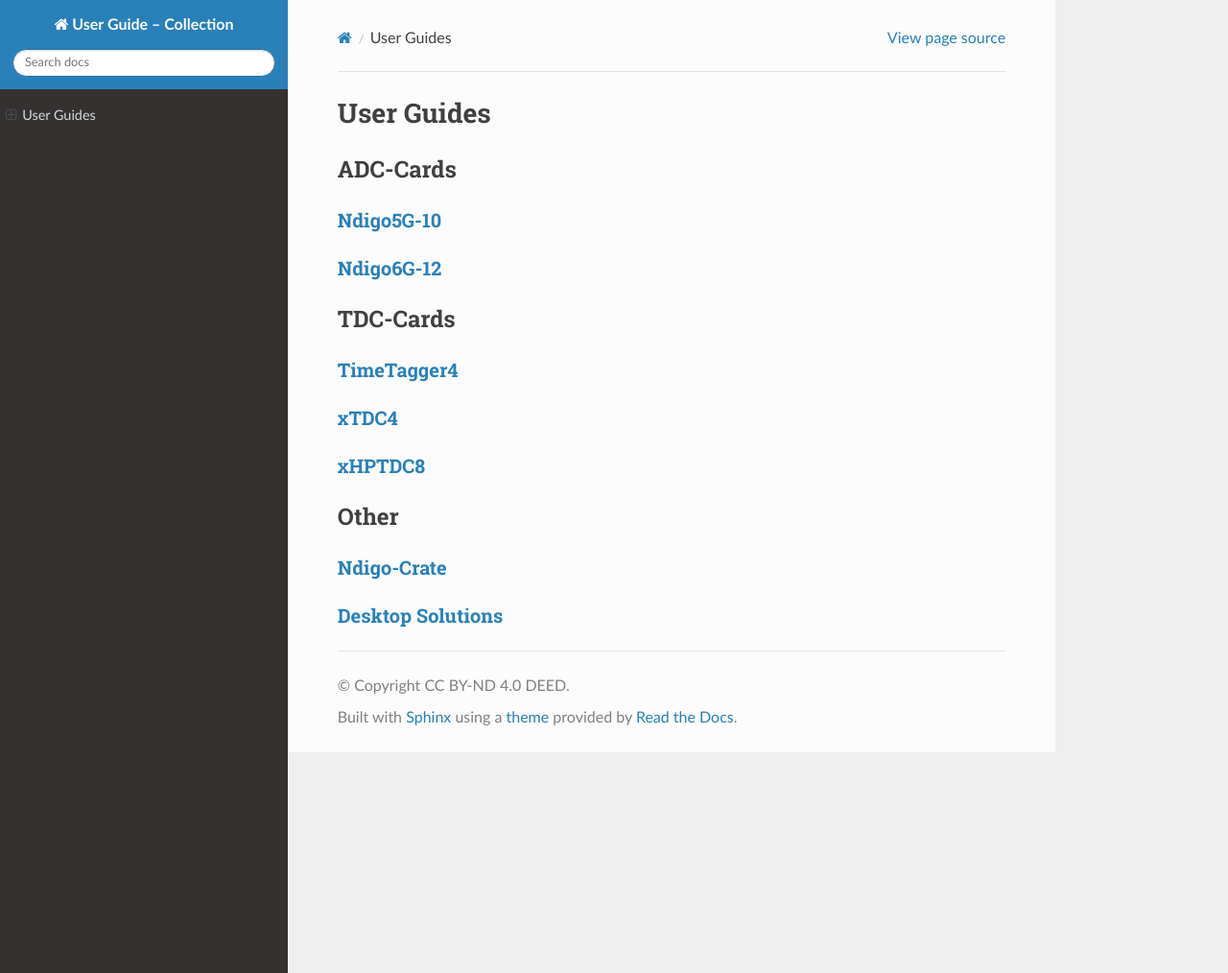
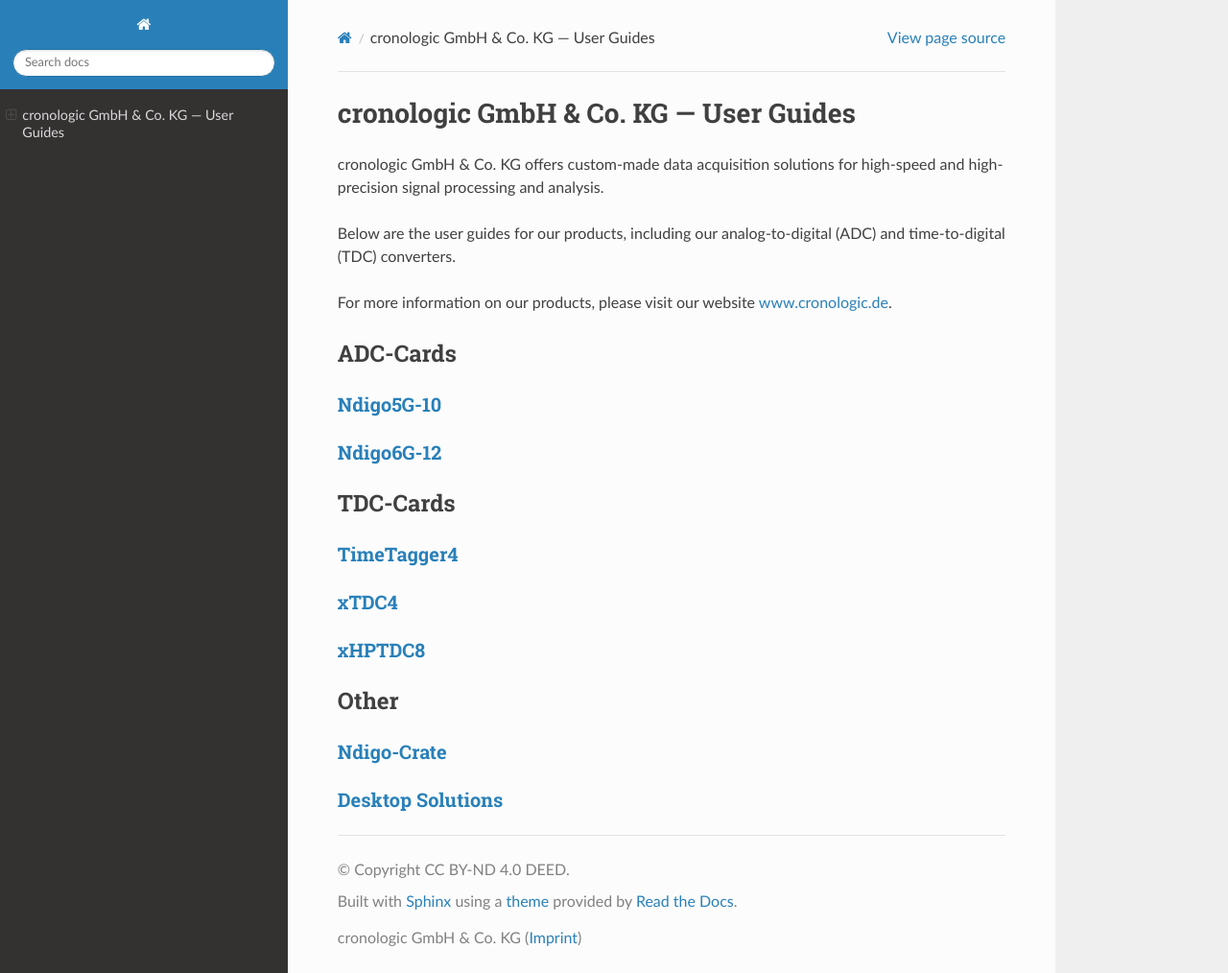
Before and after one commit to cronologic-de/ug_hub, a Sphinx documentation site: the page built from source/index.rst, in a window 1280 px wide and 1014 px high. Shown: the whole window at 96% size. Built offline with Sphinx 7.4.7 and the Read the Docs theme 2.0.0, drawn with Linux system fonts in a browser that asks for light colours.

Commit message:
Updated index.rst and README.md

```diff
--- a/source/_404/404.html
+++ /dev/null
@@ -1 +0,0 @@
- <b>Hello, World</b>
--- /dev/null
+++ b/source/_templates/footer.html
@@ -0,0 +1,3 @@
+{% extends '!footer.html' %} {% block extrafooter %} {{super}}
+ <br><br>cronologic GmbH & Co. KG (<a href="https://www.cronologic.de/contact">Imprint</a>)
+{% endblock %}
--- a/source/conf.py
+++ b/source/conf.py
@@ -6,10 +6,10 @@
 # -- Project information -----------------------------------------------------
 # https://www.sphinx-doc.org/en/master/usage/configuration.html#project-information
 
-project = 'User Guide – Collection'
+project = ""
 copyright = "CC BY-ND 4.0 DEED"
 author = 'cronologic GmbH & Co. KG'
-release = '0.1.0'
+# release = '0.1.0'
 
 # -- General configuration ---------------------------------------------------
 # https://www.sphinx-doc.org/en/master/usage/configuration.html#general-configuration
@@ -35,4 +35,4 @@
 
 html_theme = 'sphinx_rtd_theme'
 html_static_path = ['_static']
-html_extra_path = ["_404"]
+# html_extra_path = ["_404"]
--- a/source/index.rst
+++ b/source/index.rst
@@ -1,5 +1,15 @@
-User Guides
-===========
+cronologic GmbH & Co. KG — User Guides
+======================================
+
+cronologic GmbH & Co. KG offers custom-made data acquisition solutions for
+high-speed and high-precision signal processing and analysis.
+
+Below are the user guides for our products, including our analog-to-digital
+(ADC) and time-to-digital (TDC) converters.
+
+For more information on our products, please visit our website
+`www.cronologic.de <https://www.cronologic.de>`_.
+
 
 ADC-Cards
 '''''''''
```
Also changed, not shown: README.md (+36 -1 lines).
